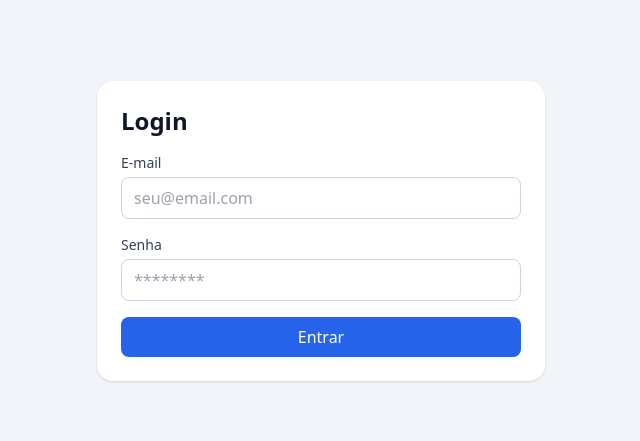
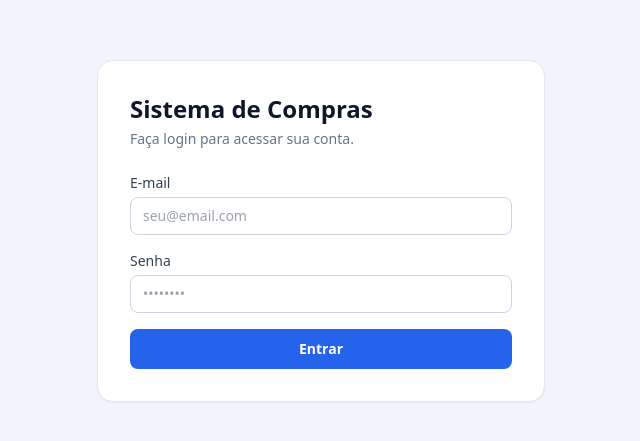
Before and after one commit to PedroBorges0/school-purchase-system, a Next.js app: page /login in a window 1280 px wide. Shown: the part 169-610 px from the top of the page, without its empty margins (319-959 px from the left). Built offline with nearby package versions, Linux system fonts and the light colour scheme.

Commit message:
feat: melhorias de UX, toasts, loading states e textos

```diff
--- a/src/app/login/page.tsx
+++ b/src/app/login/page.tsx
@@ -1,12 +1,11 @@
 "use client";
-
 import { signIn } from "next-auth/react";
-import { useState } from "react";
+import { useRef, useState } from "react";
 import { useRouter } from "next/navigation";
 
 export default function LoginPage() {
   const router = useRouter();
-
+  const submitting = useRef(false);
   const [email, setEmail] = useState("");
   const [password, setPassword] = useState("");
   const [loading, setLoading] = useState(false);
@@ -15,31 +14,44 @@ export default function LoginPage() {
   async function handleLogin(e: React.FormEvent) {
     e.preventDefault();
 
+    if (submitting.current) return;
+    submitting.current = true;
     setLoading(true);
     setError("");
 
+    try {
       const result = await signIn("credentials", {
         email,
         password,
         redirect: false,
       });
 
-    setLoading(false);
-
       if (result?.error) {
-      setError("E-mail ou senha inválidos");
+        setError("E-mail ou senha incorretos. Tente novamente.");
         return;
       }
 
       router.push("/dashboard");
+    } catch {
+      setError("Erro inesperado. Verifique sua conexão e tente novamente.");
+    } finally {
+      setLoading(false);
+      submitting.current = false;
+    }
   }
 
   return (
     <div className="min-h-screen flex items-center justify-center bg-slate-100">
-      <div className="w-full max-w-md bg-white rounded-2xl shadow p-6">
-        <h1 className="text-2xl font-bold text-slate-900 mb-4">
-          Login
+      <div className="w-full max-w-md bg-white rounded-2xl shadow-sm border border-slate-200 p-8">
+
+        <div className="mb-6">
+          <h1 className="text-2xl font-bold text-slate-900">
+            Sistema de Compras
           </h1>
+          <p className="text-slate-500 text-sm mt-1">
+            Faça login para acessar sua conta.
+          </p>
+        </div>
 
         <form onSubmit={handleLogin} className="space-y-4">
           <div>
@@ -48,11 +60,13 @@ export default function LoginPage() {
             </label>
             <input
               type="email"
-              className="w-full border border-slate-300 rounded-lg px-3 py-2"
+              className="w-full border border-slate-300 rounded-lg px-3 py-2 text-sm focus:outline-none focus:ring-2 focus:ring-blue-500 disabled:opacity-50"
               placeholder="seu@email.com"
               value={email}
               onChange={(e) => setEmail(e.target.value)}
+              disabled={loading}
               required
+              autoComplete="email"
             />
           </div>
 
@@ -62,22 +76,26 @@ export default function LoginPage() {
             </label>
             <input
               type="password"
-              className="w-full border border-slate-300 rounded-lg px-3 py-2"
-              placeholder="********"
+              className="w-full border border-slate-300 rounded-lg px-3 py-2 text-sm focus:outline-none focus:ring-2 focus:ring-blue-500 disabled:opacity-50"
+              placeholder="••••••••"
               value={password}
               onChange={(e) => setPassword(e.target.value)}
+              disabled={loading}
               required
+              autoComplete="current-password"
             />
           </div>
 
           {error && (
-            <p className="text-sm text-red-600">{error}</p>
+            <div className="rounded-lg bg-red-50 border border-red-200 px-4 py-3">
+              <p className="text-sm text-red-700">{error}</p>
+            </div>
           )}
 
           <button
             type="submit"
             disabled={loading}
-            className="w-full bg-blue-600 text-white rounded-lg py-2 font-medium"
+            className="w-full bg-blue-600 text-white rounded-lg py-2.5 text-sm font-semibold hover:bg-blue-700 disabled:opacity-60 transition-colors"
           >
             {loading ? "Entrando..." : "Entrar"}
           </button>
```
Lines whose indentation alone changed are shown as unchanged.
